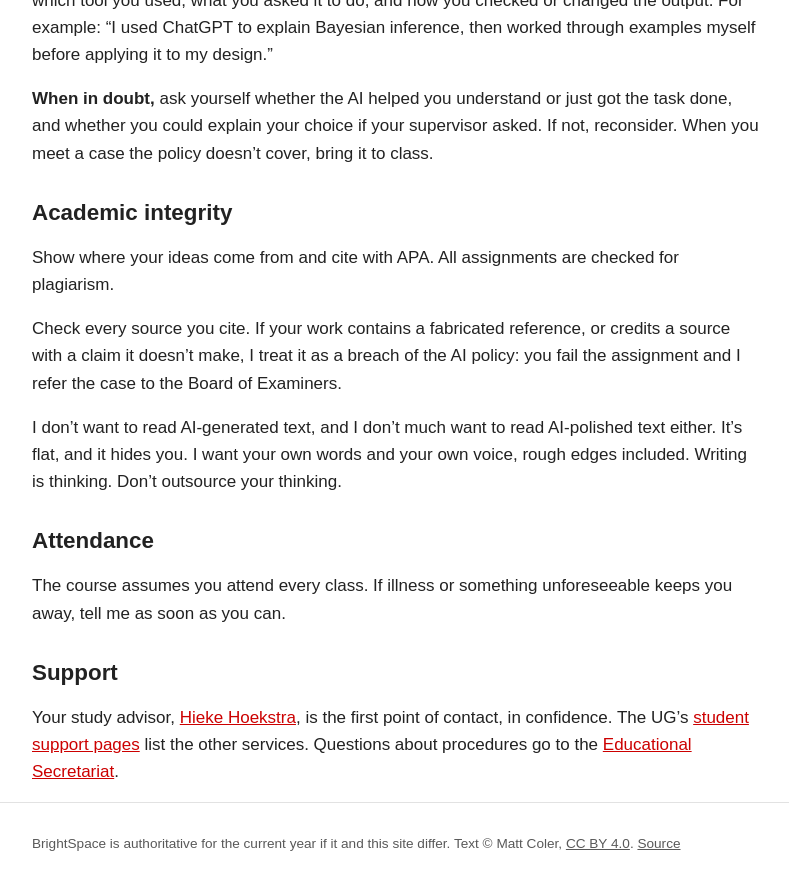
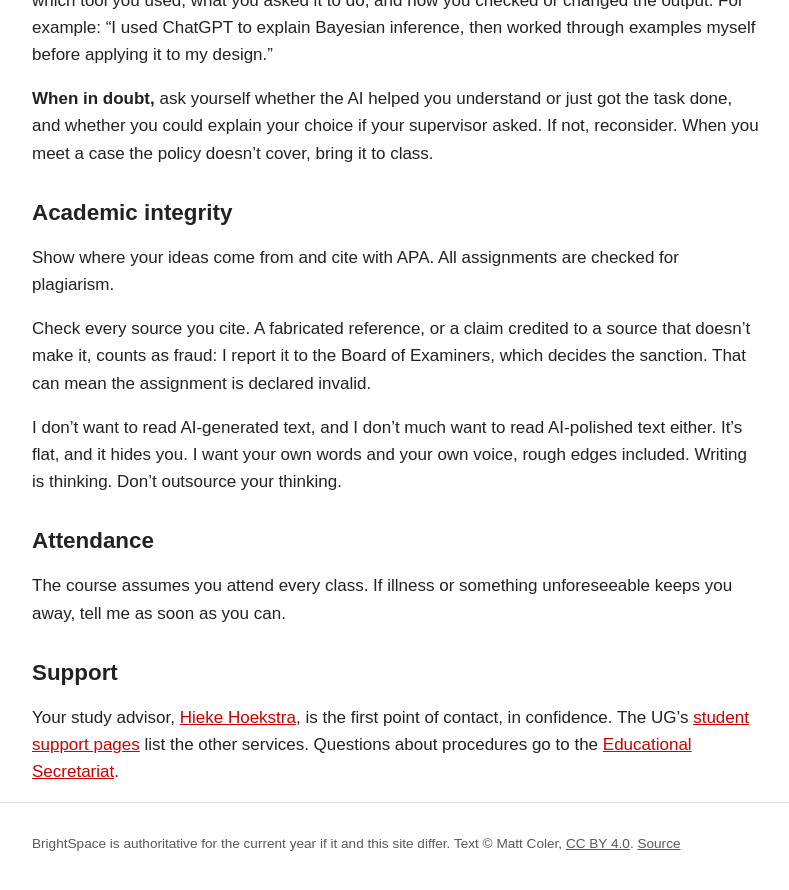
Before and after one commit to mattcoler/research-design, a Jekyll site: the page built from syllabus.md, in a window 1280 px wide and 900 px high, scrolled down 2018 px. Shown: the top 890 px of the window, without its empty margins (244-1033 px from the left). Built offline with Jekyll 4.4.1, drawn with Linux system fonts in a browser that asks for light colours.

Commit message:
Syllabus: fraud wording leaves the sanction to the Board of Examiners
Co-Authored-By: Claude Opus 5.5 <noreply@anthropic.com>
Claude-Session: https://claude.ai/code/session_01Fh2WoLQqCuWCRKkVoZVhNL

```diff
--- a/syllabus.md
+++ b/syllabus.md
@@ -64,7 +64,7 @@ AI tools can speed up research when they scaffold your thinking. They undermine
 
 Show where your ideas come from and cite with APA. All assignments are checked for plagiarism.
 
-Check every source you cite. If your work contains a fabricated reference, or credits a source with a claim it doesn't make, I treat it as a breach of the AI policy: you fail the assignment and I refer the case to the Board of Examiners.
+Check every source you cite. A fabricated reference, or a claim credited to a source that doesn't make it, counts as fraud: I report it to the Board of Examiners, which decides the sanction. That can mean the assignment is declared invalid.
 
 I don't want to read AI-generated text, and I don't much want to read AI-polished text either. It's flat, and it hides you. I want your own words and your own voice, rough edges included. Writing is thinking. Don't outsource your thinking.
 
```
